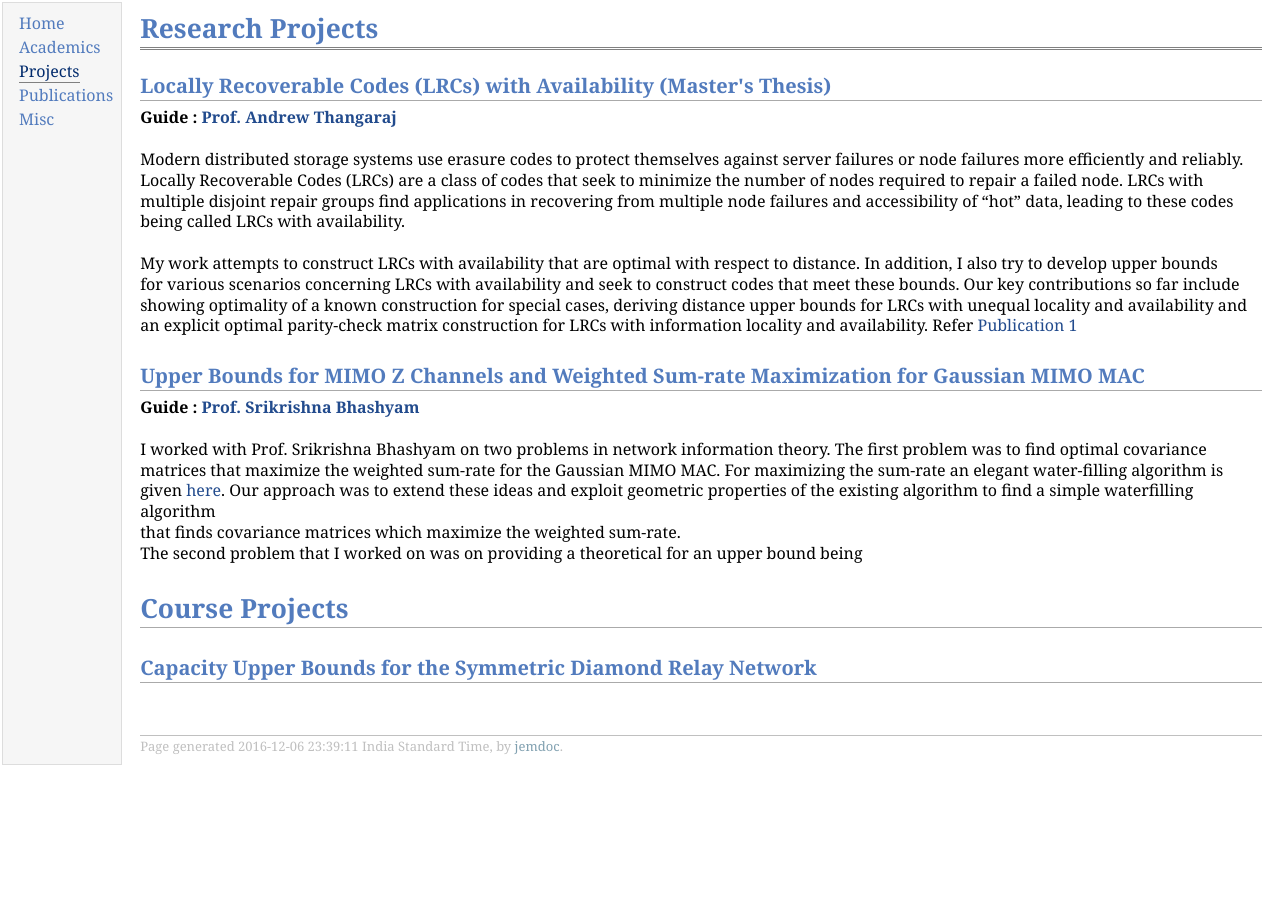
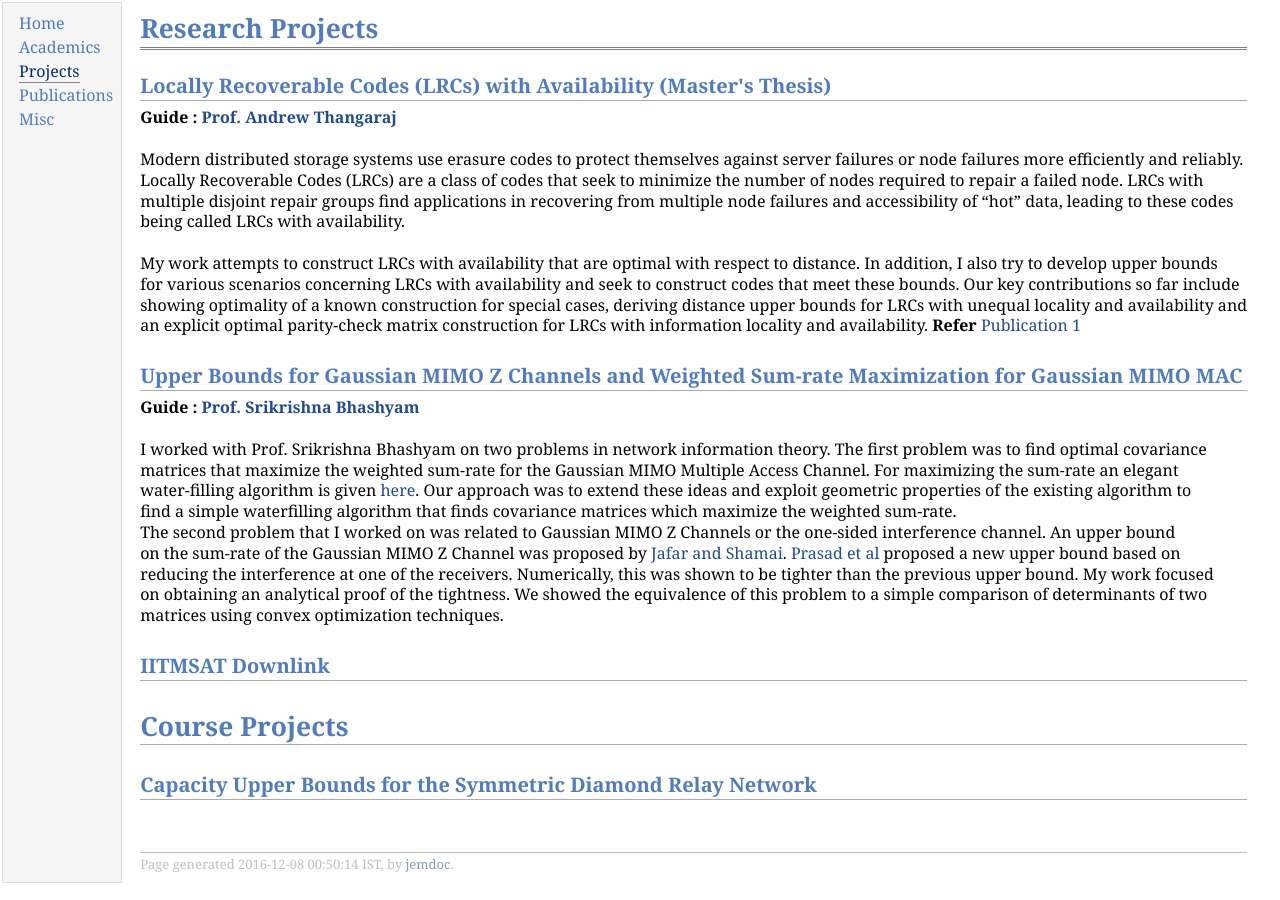
Before and after one commit to SourbhBh/SourbhBh.github.io, a Jekyll site: the page projects.html, which Jekyll copies as it is, in a window 1280 px wide. Built offline with Jekyll 4.4.1, drawn with Linux system fonts in a browser that asks for light colours.

Commit message:
Updating projects

```diff
--- a/projects.html
+++ b/projects.html
@@ -30,19 +30,19 @@ In addition, I also try to develop upper bounds <br /> for various scenarios con
 so far include
 <br /> showing optimality of a known construction for special cases, deriving distance upper bounds for LRCs with unequal locality and availability and <br /> an explicit optimal parity-check matrix construction
 for LRCs with information locality and availability.
-Refer <a href="/publications.html">Publication 1</a></p>
-<h2>Upper Bounds for MIMO Z Channels and Weighted Sum-rate Maximization for Gaussian MIMO MAC</h2>
+<b>Refer</b> <a href="/publications.html">Publication 1</a></p>
+<h2>Upper Bounds for Gaussian MIMO Z Channels and Weighted Sum-rate Maximization for Gaussian MIMO MAC</h2>
 <p><b>Guide :</b> <a href="http://www.ee.iitm.ac.in/~skrishna/"><b>Prof. Srikrishna Bhashyam</b></a> <br /> <br />
 I worked with Prof. Srikrishna Bhashyam on two problems in network information theory. The first problem was to find optimal
-covariance <br /> matrices that maximize the weighted sum-rate for the Gaussian MIMO MAC. For maximizing the sum-rate an elegant water-filling
-algorithm is <br /> given <a href="http://www.comm.utoronto.ca/~weiyu/01262622.pdf">here</a>. Our approach was to extend these ideas and exploit geometric properties of the existing algorithm
-to find a simple waterfilling algorithm <br /> that finds covariance matrices which maximize the weighted sum-rate. <br /> The second problem that I worked on was on providing a theoretical
-for an upper bound being </p>
+covariance <br /> matrices that maximize the weighted sum-rate for the Gaussian MIMO Multiple Access Channel. For maximizing the sum-rate an elegant <br /> water-filling
+algorithm is given <a href="http://www.comm.utoronto.ca/~weiyu/01262622.pdf">here</a>. Our approach was to extend these ideas and exploit geometric properties of the existing algorithm
+to <br /> find a simple waterfilling algorithm that finds covariance matrices which maximize the weighted sum-rate. <br /> The second problem that I worked on was related to Gaussian MIMO Z Channels or the one-sided interference channel. An upper bound <br /> on the sum-rate of the Gaussian MIMO Z Channel was proposed by <a href="ieeexplore.ieee.org/iel5/18/4418455/04418479.pdf">Jafar and Shamai</a>. <a href="http://www.ee.iitm.ac.in/~skrishna/papers/tcom15.pdf">Prasad et al</a> proposed a new upper bound based on <br /> reducing the interference at one of the receivers. Numerically, this was shown to be tighter than the previous upper bound. My work focused <br /> on obtaining an analytical proof of the tightness. We showed the equivalence of this problem to a simple comparison of determinants of two <br /> matrices using convex optimization techniques.</p>
+<h2>IITMSAT Downlink </h2>
 <h1>Course Projects 	</h1>
 <h2>Capacity Upper Bounds for the Symmetric Diamond Relay Network</h2>
 <div id="footer">
 <div id="footer-text">
-Page generated 2016-12-06 23:39:11 India Standard Time, by <a href="http://jemdoc.jaboc.net/">jemdoc</a>.
+Page generated 2016-12-08 00:50:14 IST, by <a href="http://jemdoc.jaboc.net/">jemdoc</a>.
 </div>
 </div>
 </td>
```
Also changed, not shown: 1 other file.
